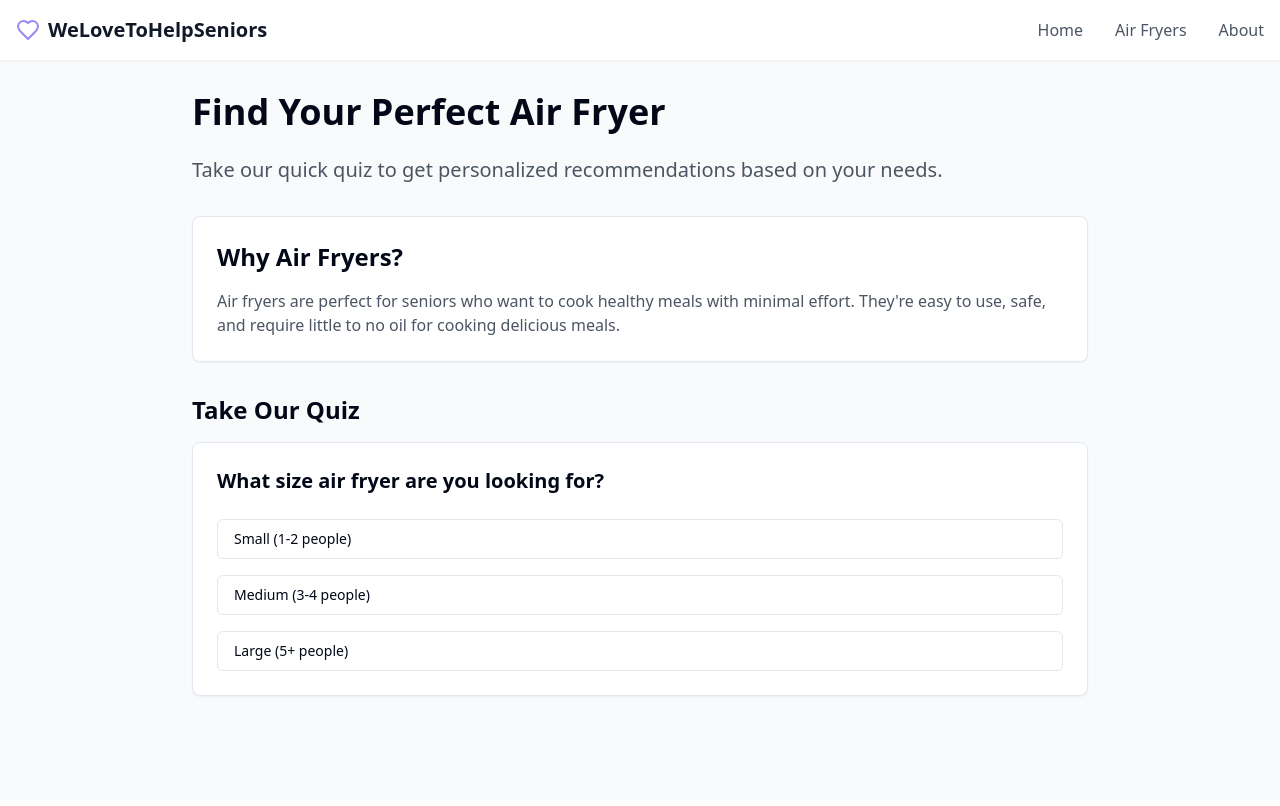
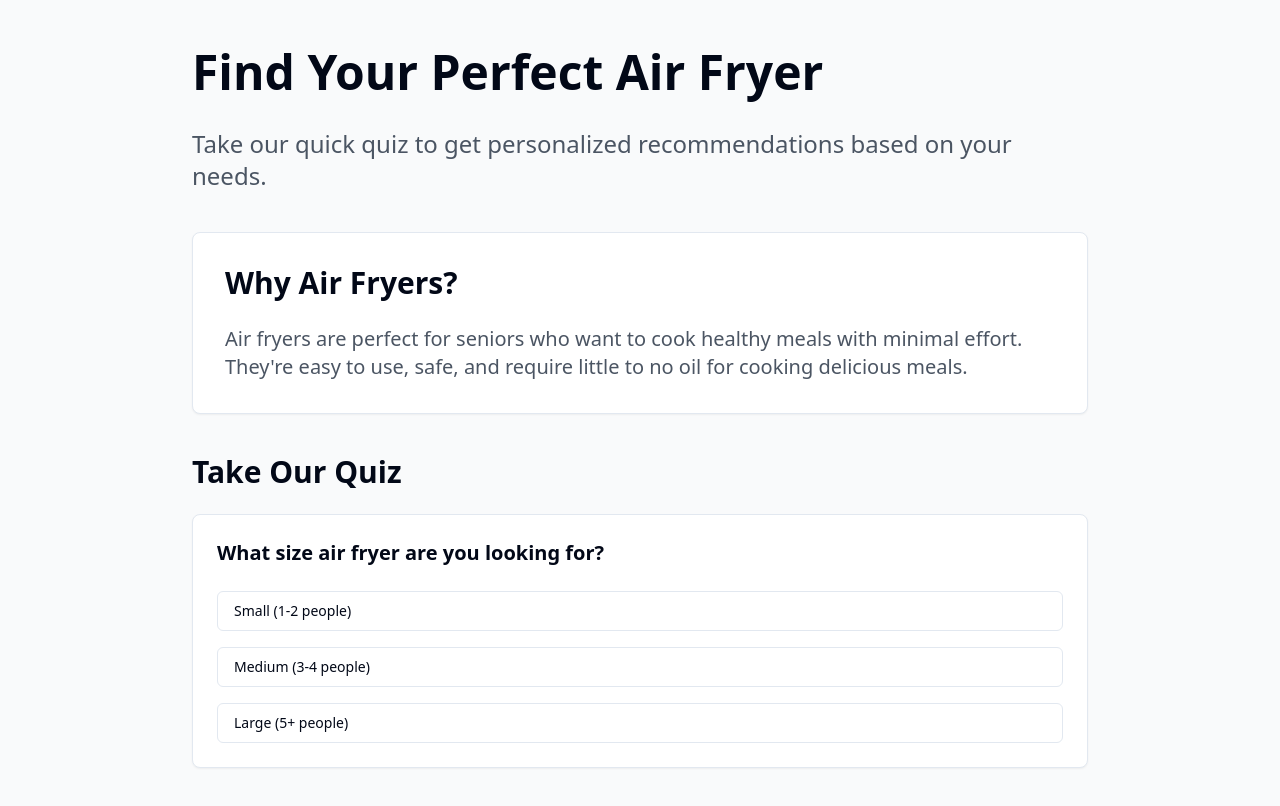
Before and after one commit to midries3/we-love-seniors-assistant-v3, a React (Vite) app: page /products/air-fryers in a window 1280 px wide. Shown: the top 806 px of the page. Built offline with nearby package versions, Linux system fonts and the light colour scheme.

Commit message:
Remove Header from Product Pages
Eliminate the header component from the product pages and increase the text size for improved readability.
[skip gpt_engineer]

```diff
--- a/src/pages/products/AirFryers.tsx
+++ b/src/pages/products/AirFryers.tsx
@@ -1,28 +1,26 @@
-import { Header } from "@/components/layout/Header";
 import { ProductQuiz } from "@/components/products/ProductQuiz";
 import { Card } from "@/components/ui/card";
 
 const AirFryers = () => {
   return (
     <div className="min-h-screen bg-gray-50">
-      <Header />
-      <main className="container mx-auto px-4 py-8">
+      <main className="container mx-auto px-4 py-12">
         <div className="max-w-4xl mx-auto">
-          <h1 className="text-4xl font-bold mb-6">Find Your Perfect Air Fryer</h1>
-          <p className="text-xl text-gray-600 mb-8">
+          <h1 className="text-5xl font-bold mb-8">Find Your Perfect Air Fryer</h1>
+          <p className="text-2xl text-gray-600 mb-10">
             Take our quick quiz to get personalized recommendations based on your needs.
           </p>
 
-          <Card className="mb-8 p-6">
-            <h2 className="text-2xl font-semibold mb-4">Why Air Fryers?</h2>
-            <p className="text-gray-600">
+          <Card className="mb-10 p-8">
+            <h2 className="text-3xl font-semibold mb-6">Why Air Fryers?</h2>
+            <p className="text-xl text-gray-600">
               Air fryers are perfect for seniors who want to cook healthy meals with minimal effort.
               They're easy to use, safe, and require little to no oil for cooking delicious meals.
             </p>
           </Card>
 
           <div className="mb-8">
-            <h2 className="text-2xl font-semibold mb-4">Take Our Quiz</h2>
+            <h2 className="text-3xl font-semibold mb-6">Take Our Quiz</h2>
             <ProductQuiz />
           </div>
         </div>
```
